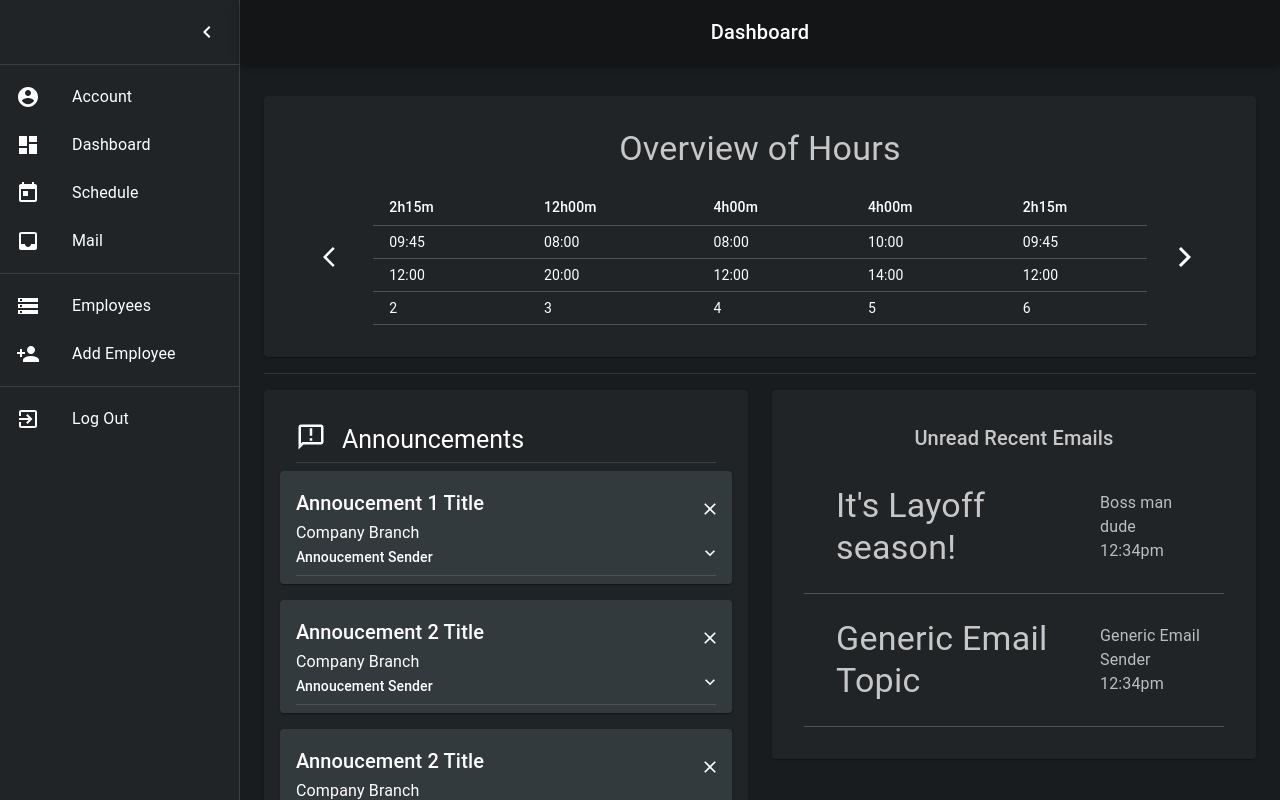
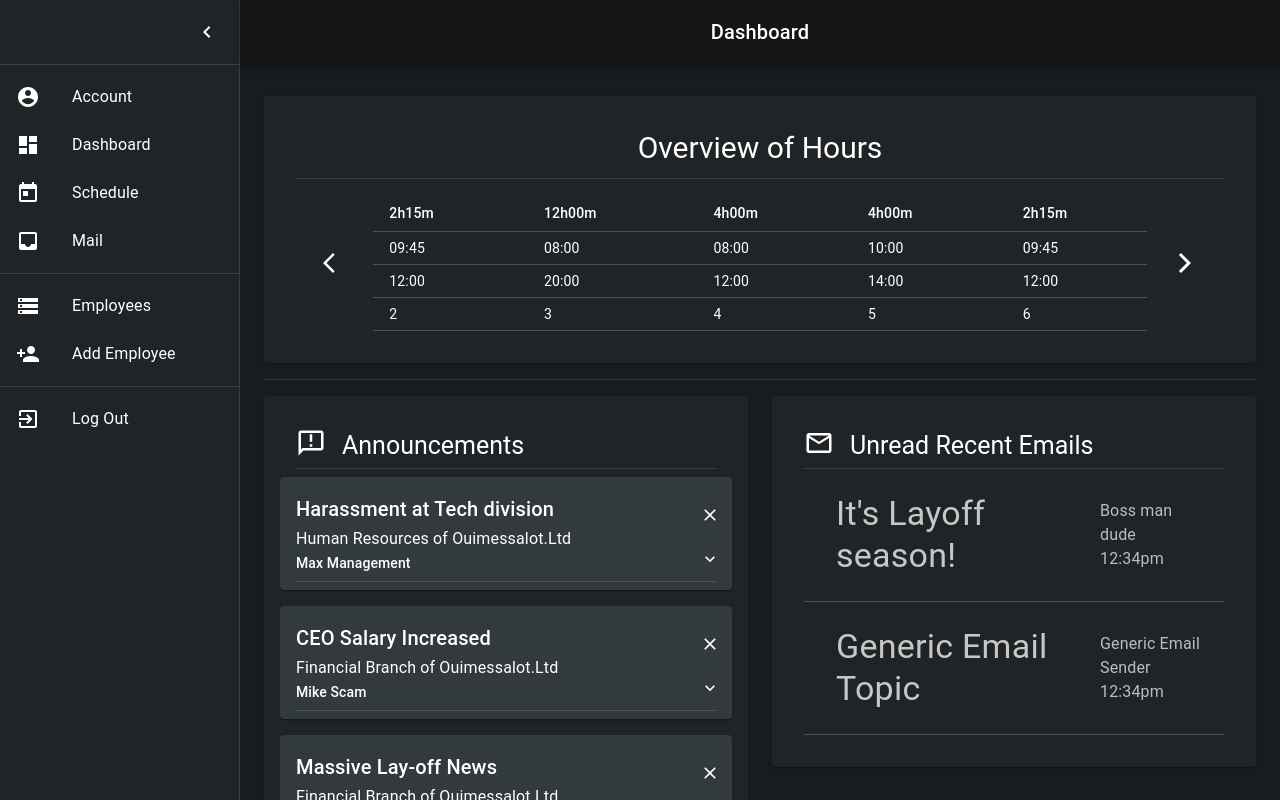
Before and after one commit to Nycarus/expendable-employees, a React (Create React App) app in the folder expendable-employees/client/: page /user in a window 1280 px wide. Built offline with nearby package versions, Linux system fonts and the light colour scheme; sample sign-in values are in the browser's storage.

Commit message:
Couple of tweaks
+ Proper header for hoursOverview
+ Remove unnecessary imports on emailDashboard
+ Partial email design

```diff
--- a/expendable-employees/client/src/components/Annoucements.js
+++ b/expendable-employees/client/src/components/Annoucements.js
@@ -1,19 +1,8 @@
 import React from 'react';
-import Link from '@material-ui/core/Link';
-import {makeStyles, Button, IconButton, Box } from '@material-ui/core/';
-import {Container, Grid, Paper, Divider } from '@material-ui/core';
-import {Table, TableHead, TableBody, TableCell, TableRow, Typography} from '@material-ui/core';
+import {makeStyles, Grid, Paper, Divider, IconButton, Box, Typography} from '@material-ui/core';
 import ExpandMoreIcon from '@material-ui/icons/ExpandMore';
 import CloseIcon from '@material-ui/icons/Close';
 import AnnouncementOutlinedIcon from '@material-ui/icons/AnnouncementOutlined';
-import Title from './Title';
-
-
-function preventDefault(event) {
-  event.preventDefault();
-}
-
-
 
 const useStyles = makeStyles((theme) => ({
     dividerStyle: {
@@ -77,9 +66,9 @@ export default function Annoucements() {
         <Paper className={classes.paperStyle}>
             <Grid container id='ann1' spacing = {1} justify="space-between">
                 <Grid item xs>
-                    <Typography variant="h6" align="left">Annoucement 1 Title</Typography>
-                    <Typography variant="subtitle1" align="left">Company Branch</Typography>
-                    <Typography variant="subtitle2" align="left">Annoucement Sender</Typography>
+                    <Typography variant="h6" align="left">Harassment at Tech division</Typography>
+                    <Typography variant="subtitle1" align="left">Human Resources of Ouimessalot.Ltd</Typography>
+                    <Typography variant="subtitle2" align="left">Max Management</Typography>
                 </Grid>
                 <Grid item xs={1}>
                     <IconButton onClick={removeAnnoucement('ann1')}>
@@ -92,7 +81,9 @@ export default function Annoucements() {
             </Grid>
             <Divider/>
             <Box>
-                <Typography id='ann1msg' style={{display:'none'}} align="left">Announcement message</Typography>
+                <Typography id='ann1msg' style={{display:'none'}} align="left">
+                    To Jim Pickens in the tech division, please stop harassing your workmate.
+                </Typography>
             </Box>
         </Paper>
 
@@ -100,9 +91,9 @@ export default function Annoucements() {
         <Paper className={classes.paperStyle}>
             <Grid container id='ann2' spacing = {1} justify="space-between">
                 <Grid item xs>
-                    <Typography variant="h6" align="left">Annoucement 2 Title</Typography>
-                    <Typography variant="subtitle1" align="left">Company Branch</Typography>
-                    <Typography variant="subtitle2" align="left">Annoucement Sender</Typography>
+                    <Typography variant="h6" align="left">CEO Salary Increased</Typography>
+                    <Typography variant="subtitle1" align="left">Financial Branch of Ouimessalot.Ltd</Typography>
+                    <Typography variant="subtitle2" align="left">Mike Scam</Typography>
                 </Grid>
                 <Grid item xs={1}>
                     <IconButton onClick={removeAnnoucement('ann2')}>
@@ -115,7 +106,9 @@ export default function Annoucements() {
             </Grid>
             <Divider/>
             <Box>
-                <Typography id='ann2msg' style={{display:'none'}} align="left">Announcement message</Typography>
+                <Typography id='ann2msg' style={{display:'none'}} align="left">
+                    With the increase of our financial income, our CEO income has been raised
+                </Typography>
             </Box>
         </Paper>
 
@@ -123,9 +116,9 @@ export default function Annoucements() {
         <Paper className={classes.paperStyle}>
             <Grid container id='ann3' spacing = {1} justify="space-between">
                 <Grid item xs>
-                    <Typography variant="h6" align="left">Annoucement 2 Title</Typography>
-                    <Typography variant="subtitle1" align="left">Company Branch</Typography>
-                    <Typography variant="subtitle2" align="left">Annoucement Sender</Typography>
+                    <Typography variant="h6" align="left">Massive Lay-off News</Typography>
+                    <Typography variant="subtitle1" align="left">Financial Branch of Ouimessalot.Ltd</Typography>
+                    <Typography variant="subtitle2" align="left">John Leighoff</Typography>
                 </Grid>
                 <Grid item xs={1}>
                     <IconButton onClick={removeAnnoucement('ann3')}>
@@ -138,7 +131,9 @@ export default function Annoucements() {
             </Grid>
             <Divider/>
             <Box>
-                <Typography id='ann3msg' style={{display:'none'}} align="left">Announcement message</Typography>
+                <Typography id='ann3msg' style={{display:'none'}} align="left">
+                    Ya'll getting fired. Please take all your belongings with you
+                </Typography>
             </Box>
         </Paper>
 
--- a/expendable-employees/client/src/components/EmailDashboard.js
+++ b/expendable-employees/client/src/components/EmailDashboard.js
@@ -1,15 +1,9 @@
 import React from 'react';
 import Link from '@material-ui/core/Link';
 import ListItem from '@material-ui/core/ListItem';
-import ListItemIcon from '@material-ui/core/ListItemIcon';
-import ListItemText from '@material-ui/core/ListItemText';
-import { makeStyles, Button, Tab } from '@material-ui/core/';
-import { Container, Grid, Paper } from '@material-ui/core';
-import { Table, TableHead, TableBody, TableCell, TableRow, Typography } from '@material-ui/core';
-
-import {AccountCircle, Inbox, PersonAdd, Storage, Today} from "@material-ui/icons";
+import { makeStyles, Grid, Paper, Table, Divider, TableBody, TableCell, TableRow, Typography } from '@material-ui/core';
+import MailOutlinedIcon from '@material-ui/icons/MailOutlined';
 import {Route, Switch, useRouteMatch, useLocation} from "react-router-dom";
-import Title from './Title';
 import Mail from './../pages/Mail'
 import {Link as myLink} from "react-router-dom";
 
@@ -18,65 +12,7 @@ function preventDefault(event) {
 }
 
 const useStyles = makeStyles((theme) => ({
-    root: {
-        display: 'flex',
-    },
-    toolbar: {
-        paddingRight: 24, // keep right padding when drawer closed
-    },
-    toolbarIcon: {
-        display: 'flex',
-        alignItems: 'center',
-        justifyContent: 'flex-end',
-        padding: '0 8px',
-        ...theme.mixins.toolbar,
-    },
-    appBar: {
-        zIndex: theme.zIndex.drawer + 1,
-        transition: theme.transitions.create(['width', 'margin'], {
-            easing: theme.transitions.easing.sharp,
-            duration: theme.transitions.duration.leavingScreen,
-        }),
-    },
-    menuButton: {
-        marginRight: 36,
-    },
-    menuButtonHidden: {
-        display: 'none',
-    },
-    title: {
-        flexGrow: 1,
-    },
-    drawerPaperClose: {
-        overflowX: 'hidden',
-        transition: theme.transitions.create('width', {
-            easing: theme.transitions.easing.sharp,
-            duration: theme.transitions.duration.leavingScreen,
-        }),
-        width: theme.spacing(7),
-        [theme.breakpoints.up('sm')]: {
-            width: theme.spacing(9),
-        },
-    },
-    appBarSpacer: theme.mixins.toolbar,
-    content: {
-        flexGrow: 1,
-        height: '100vh',
-        overflow: 'auto',
-    },
-    container: {
-        paddingTop: theme.spacing(4),
-        paddingBottom: theme.spacing(4),
-    },
-    paper: {
-        padding: theme.spacing(2),
-        display: 'flex',
-        overflow: 'auto',
-        flexDirection: 'column',
-    },
-    fixedHeight: {
-        height: 240,
-    },
+
 }));
 
 function viewEmail(anEmail){
@@ -93,7 +29,19 @@ export default function EmailDashboard() {
     return (
         <React.Fragment>
             <Route path={`${path}/mail`}><Mail/></Route>
-            <Title>Unread Recent Emails</Title>
+
+            <Grid container spacing={2} justify="flex-start" alignItems="center">
+                <Grid item>
+                    <MailOutlinedIcon style={{ fontSize: 30 }}/>
+                </Grid>
+                <Grid item>
+                <Typography variant="h5" align="left" style={{ fontSize: 25}}>
+                    Unread Recent Emails
+                </Typography>
+                </Grid>
+            </Grid>
+            <Divider style={{marginTop:"5px"}}/>
+
             <Table>
                 <TableBody>
                     <TableRow>
@@ -118,6 +66,7 @@ export default function EmailDashboard() {
                     </TableRow>
                 </TableBody>
             </Table>
+
             <Table>
                 <TableBody>
                     <TableRow>
--- a/expendable-employees/client/src/components/hoursOverview.js
+++ b/expendable-employees/client/src/components/hoursOverview.js
@@ -14,10 +14,9 @@ I'm going to come back to this later
 
 
 import React from "react";
-import {makeStyles, Table, TableHead, TableBody, TableCell, TableRow, Typography, Grid, IconButton} from '@material-ui/core';
+import {makeStyles, Table, TableHead, TableBody, TableCell, TableRow, Typography, Grid, IconButton, Divider} from '@material-ui/core';
 import ArrowBackIosIcon from '@material-ui/icons/ArrowBackIos';
 import ArrowForwardIosIcon from '@material-ui/icons/ArrowForwardIos';
-import Title from "../components/Title";
 
 const useStyles = makeStyles((theme) => ({
 
@@ -151,7 +150,12 @@ export default function HoursOverview() {
 
     return(
         <React.Fragment>
-            <Title><Typography variant="h4" gutterBottom={true}>Overview of Hours</Typography></Title>
+
+            <Typography variant="h5" style={{ fontSize: 30}}>
+                Overview of Hours
+            </Typography>
+            <Divider style={{marginTop:"10px", marginBottom:"1rem"}}/>
+
             <Grid container justify="space-between" alignItems="center">
                 <Grid item xs={1}>
                     <IconButton onClick={arrowClickLeft}>
```
